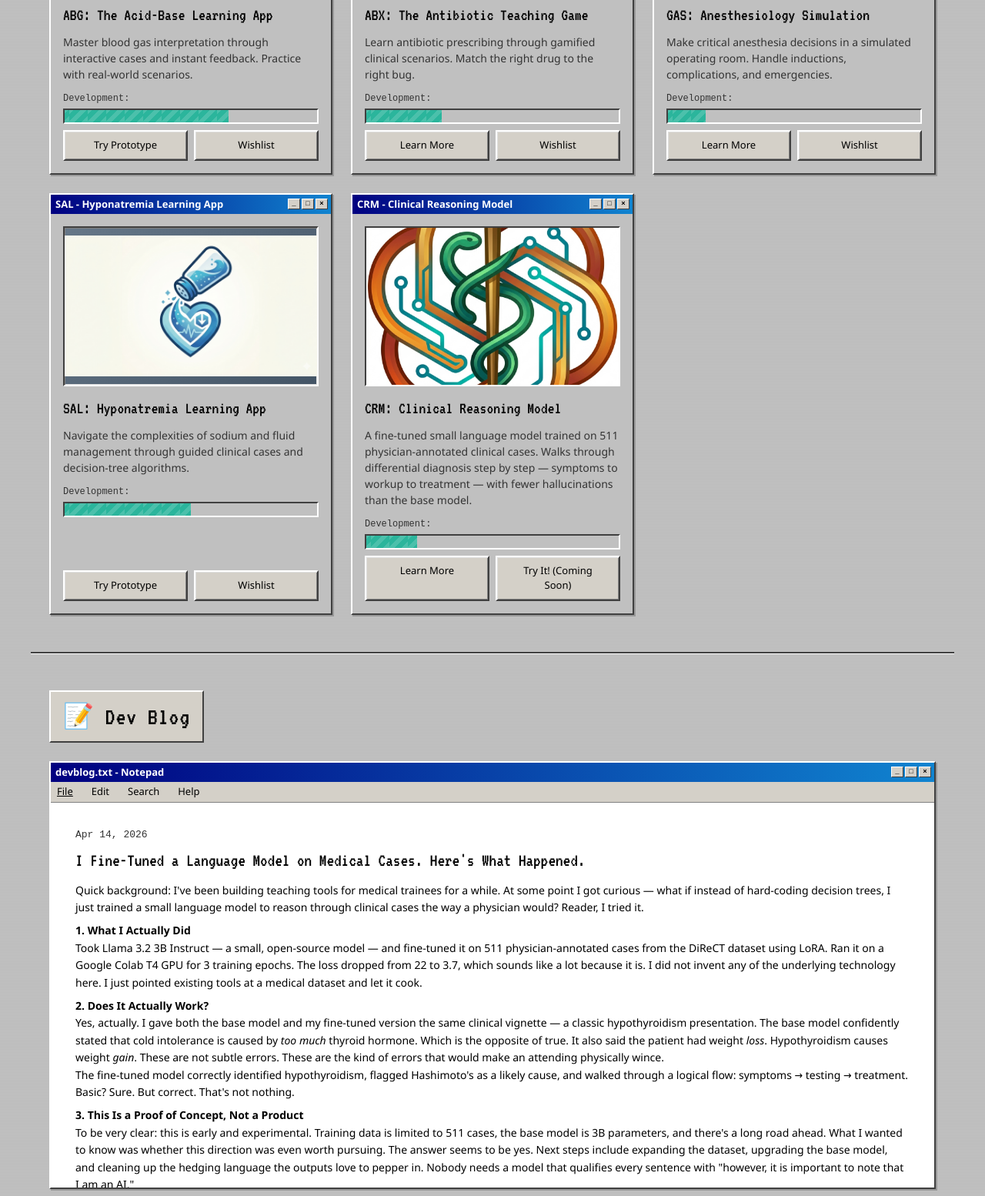
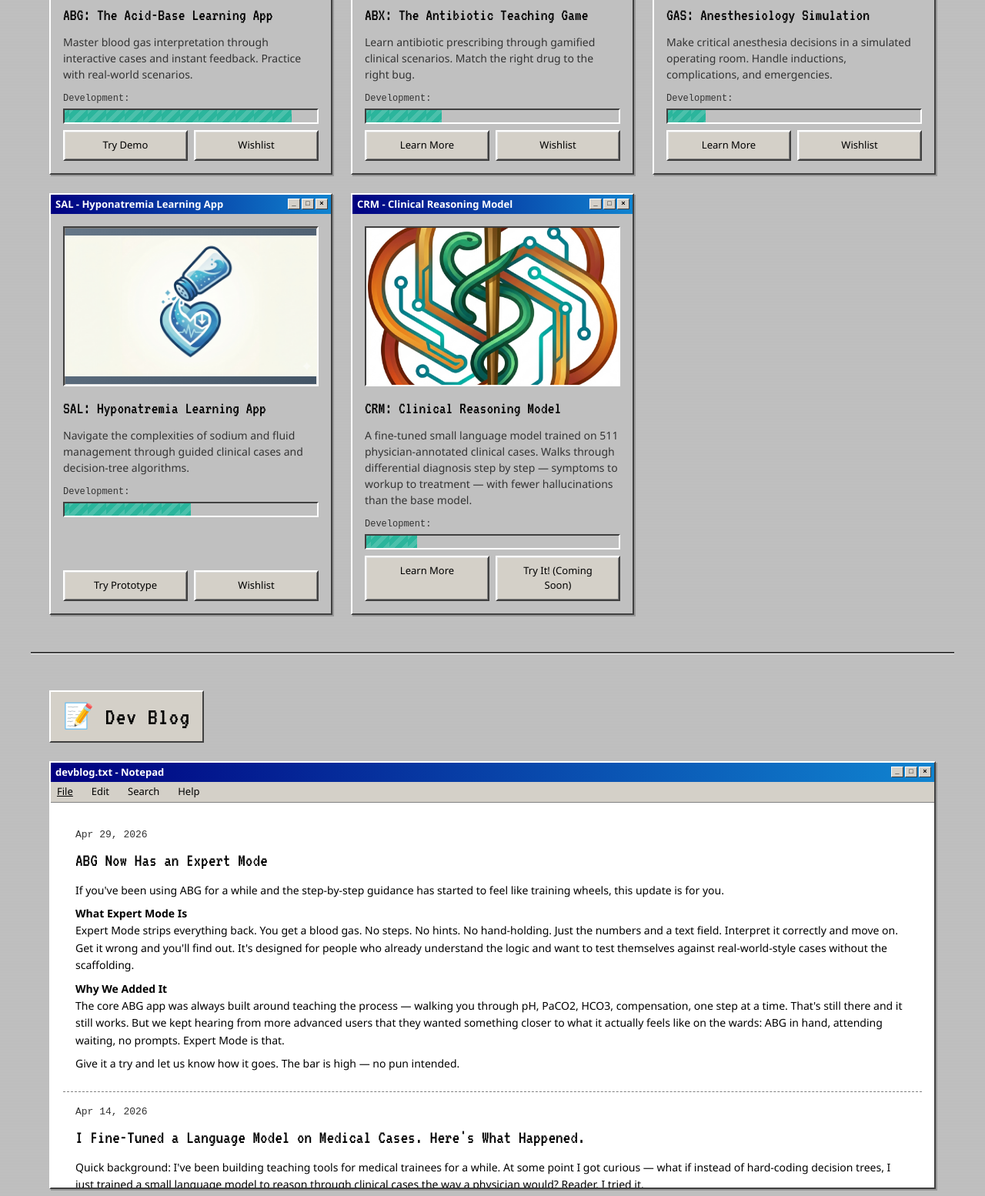
Before and after one commit to SaltShaker87/Website-test-1, a plain HTML site: page index.html in a window 1280 px wide. Shown: the part 940-2494 px from the top of the page at 77% size. Drawn offline with Linux system fonts and the light colour scheme.

Commit message:
ABG card: progress to 90%, rename to Try Demo, add Expert Mode blog post
- Bumped ABG development progress bar from 65% to 90%
- Renamed "Try Prototype" button to "Try Demo"
- Added blog post announcing ABG Expert Mode (no-guidance question mode)

Co-Authored-By: Claude Sonnet 4.6 <noreply@anthropic.com>

```diff
--- a/index.html
+++ b/index.html
@@ -110,11 +110,11 @@
                         <div class="portfolio-card__status">
                             <span class="portfolio-card__status-label">Development:</span>
                             <div class="progress-bar">
-                                <div class="progress-bar__fill" style="width: 65%;" role="progressbar" aria-valuenow="65" aria-valuemin="0" aria-valuemax="100"></div>
+                                <div class="progress-bar__fill" style="width: 90%;" role="progressbar" aria-valuenow="90" aria-valuemin="0" aria-valuemax="100"></div>
                             </div>
                         </div>
                         <div class="portfolio-card__actions">
-                            <a href="/abg/" class="retro-button" target="_blank" rel="noopener">Try Prototype</a>
+                            <a href="/abg/" class="retro-button" target="_blank" rel="noopener">Try Demo</a>
                             <a href="#" class="retro-button">Wishlist</a>
                         </div>
                     </div>
@@ -283,6 +283,17 @@
                              <p>Just add more &lt;p&gt; tags for more paragraphs.</p>
                          </article>
                          ============================================= -->
+
+                    <article class="blog-post">
+                        <div class="blog-post__date">Apr 29, 2026</div>
+                        <h3 class="blog-post__title">ABG Now Has an Expert Mode</h3>
+                        <p>If you've been using ABG for a while and the step-by-step guidance has started to feel like training wheels, this update is for you.</p>
+                        <p><strong>What Expert Mode Is</strong><br>
+                        Expert Mode strips everything back. You get a blood gas. No steps. No hints. No hand-holding. Just the numbers and a text field. Interpret it correctly and move on. Get it wrong and you'll find out. It's designed for people who already understand the logic and want to test themselves against real-world-style cases without the scaffolding.</p>
+                        <p><strong>Why We Added It</strong><br>
+                        The core ABG app was always built around teaching the process — walking you through pH, PaCO2, HCO3, compensation, one step at a time. That's still there and it still works. But we kept hearing from more advanced users that they wanted something closer to what it actually feels like on the wards: ABG in hand, attending waiting, no prompts. Expert Mode is that.</p>
+                        <p>Give it a try and let us know how it goes. The bar is high — no pun intended.</p>
+                    </article>
 
                     <article class="blog-post">
                         <div class="blog-post__date">Apr 14, 2026</div>
```
